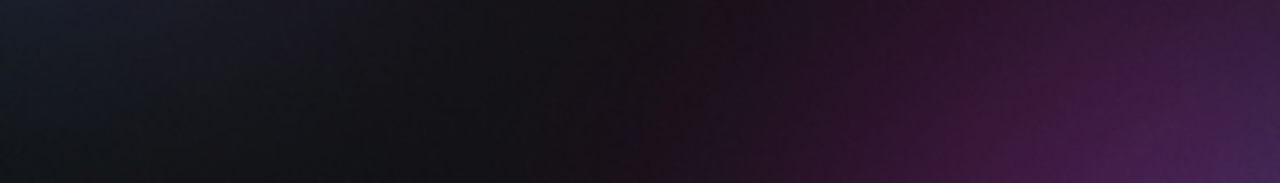
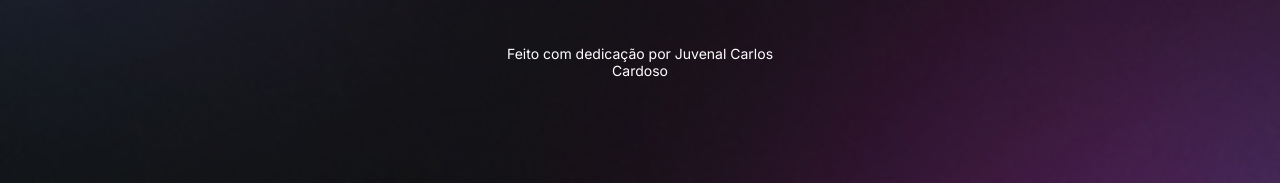
Before and after one commit to CarlosCardosoSilva/Front01, a plain HTML site: page index.html in a window 1280 px wide. Shown: the part 617-800 px from the top of the page. Drawn offline with nearby package versions, Linux system fonts and the light colour scheme.

Commit message:
Roda pé

```diff
--- a/index.html
+++ b/index.html
@@ -38,6 +38,7 @@
         </li>
       </ul>
       <div id="social-links">
+
         <a href="https://github.com/CarlosCardosoSilva/Front01/commits/main" target="_blank">
            <ion-icon name="logo-github"></ion-icon>
         </a>
@@ -54,6 +55,10 @@
         </a>
 
       </div>
+
+        <footer>
+             Feito com dedicação por Juvenal Carlos Cardoso<a href=""></a>
+        </footer>
     </div>
     <script type="module" src="https://unpkg.com/ionicons@7.1.0/dist/ionicons/ionicons.esm.js"></script>
     <script nomodule src="https://unpkg.com/ionicons@7.1.0/dist/ionicons/ionicons.js"></script>
--- a/style.css
+++ b/style.css
@@ -84,3 +84,9 @@ ul li a:hover {
 
 
 }
+
+footer{
+   padding: 24px 0;
+   text-align: center;
+   font-size: 14px;
+}
```
